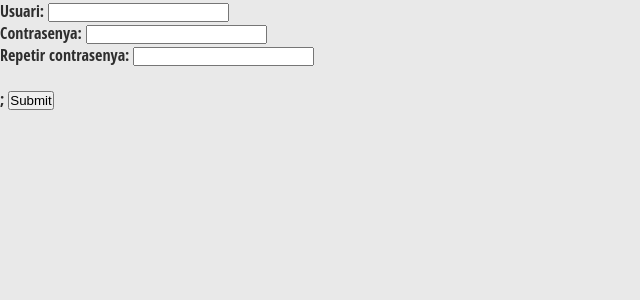
After one commit to bielmartinez/M07-UF1-P4, a PHP site: page /registrar.vista.php in a window 1280 px wide. The commit adds this page. Shown: the top 300 px of the page, without its empty margins (0-640 px from the left). Run offline with PHP 8.4, Linux system fonts and the light colour scheme.

Commit message:
registrar vista

```diff
--- a/Biel_Martinez_Pt04/registrar.php
+++ b/Biel_Martinez_Pt04/registrar.php
@@ -1,6 +1,7 @@
 <!-- Biel Martinez Caceres -->
 <?php
-include 'controlador.php';
+require 'controlador.php';
+require 'registrar.vista.php';
 $connexio = conectarBD();
 if (isset($_REQUEST['usuari'])) {
     $usuari =  arreglarDades($_POST['usuari']);
--- /dev/null
+++ b/Biel_Martinez_Pt04/registrar.vista.php
@@ -0,0 +1,15 @@
+<!-- Biel Martinez Caceres -->
+<!DOCTYPE html>
+<html>
+
+<head>
+    <link rel="stylesheet" href="estils.css">
+</head>
+
+<form action="index.php" method="post">
+    Usuari: <input type="text" name="usuari" value="<?php echo htmlspecialchars(isset($_POST['usuari']) ? $_POST['usuari'] : ''); ?>"> <?php echo isset($errors[0]) ? $errors[0] : ''; ?><br>
+    Contrasenya: <input type="text" name="contrasenya" value="<?php echo htmlspecialchars(isset($_POST['contrasenya']) ? $_POST['contrasenya'] : ''); ?>"> <?php echo isset($errors[1]) ? $errors[1] : ''; ?><br>
+    Repetir contrasenya: <input type="text" name="contrasenya2" value="<?php echo htmlspecialchars(isset($_POST['contrasenya2']) ? $_POST['contrasenya2'] : ''); ?>"> <?php echo isset($errors[2]) ? $errors[2] : ''; ?><br>
+    <?php echo isset($errors[3]) ? $errors[3] : ''; ?><br>;
+    <input type="submit">
+</form>
```
